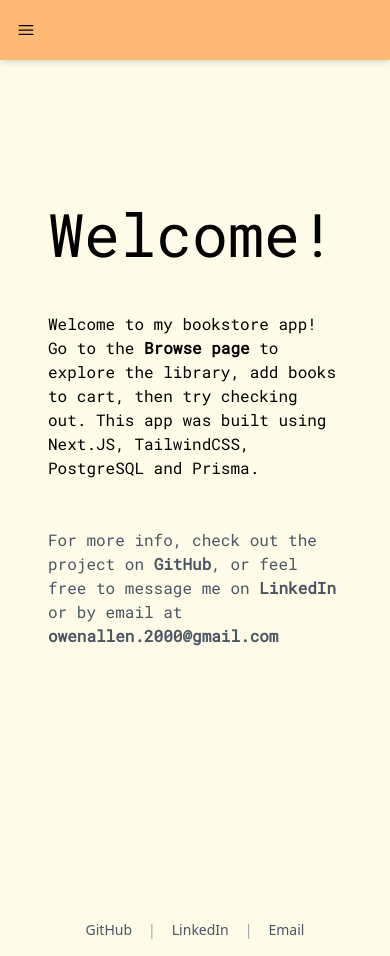
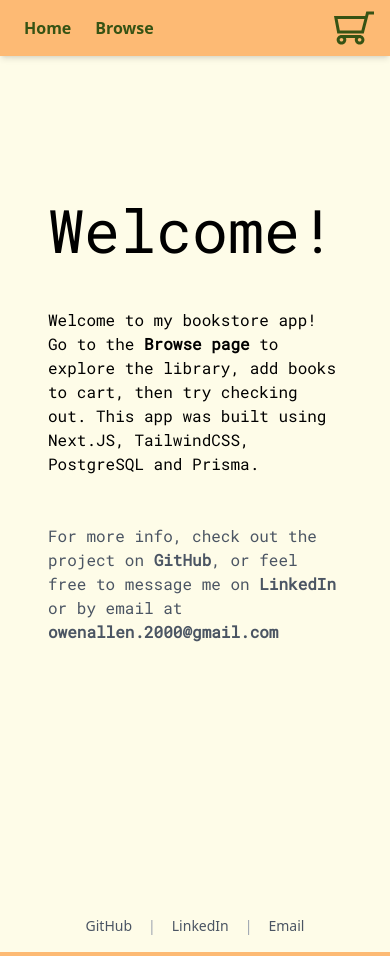
Before and after one commit to Owen-Allen/bookstore-webapp, a Next.js app: page / in a window 390 px wide. Built offline with nearby package versions, Linux system fonts and the light colour scheme.

Commit message:
removed unnecessary hamburger

```diff
--- a/components/Nav.tsx
+++ b/components/Nav.tsx
@@ -10,11 +10,10 @@ const Nav = () => {
 
   return (
     <nav
-      className="relative flex w-full items-center justify-between bg-orange-300 shadow-md py-2 md:flex-wrap md:justify-start"
+      className="relative flex w-full items-center bg-orange-300 shadow-md py-2 flex-wrap justify-start"
     >
-      <div className="flex w-full flex-wrap items-center justify-between ">
-        <div className="flex items-center">
-          {/*  Hamburger menu button */}
+      <div className="flex w-full items-center justify-between ">
+        {/*<div className="flex items-center">
           <button
             className="border-0 text-black bg-transparent py-2 px-4 text-xl leading-none transition-shadow duration-150 ease-in-out hover:text-neutral-700 focus:text-neutral-700 dark:hover:text-white dark:focus:text-white lg:hidden"
             type="button"
@@ -24,7 +23,6 @@ const Nav = () => {
             aria-expanded="false"
             aria-label="Toggle navigation"
           >
-            {/* Hamburger menu icon */}
             <span className="[&>svg]:w-5">
               <svg
                 xmlns="http://www.w3.org/2000/svg"
@@ -42,25 +40,25 @@ const Nav = () => {
               </svg>
             </span>
           </button>
-        </div>
+        </div>*/}
 
         {/* Navigation links */}
         <div
-          className="!visible mx-16 hidden grow basis-[100%] items-center lg:!flex lg:basis-auto"
+          className="mx-4 sm:mx-16 grow items-center flex basis-auto"
           id="navbarSupportedContentY"
         >
-          <ul className="mr-auto flex flex-col lg:flex-row" data-te-navbar-nav-ref>
-            <li className="mb-4 lg:mb-0 lg:pr-2">
+          <ul className="mr-auto flex flex-row" data-te-navbar-nav-ref>
+            <li className="pr-2">
               <Link
-                className={"block font-semibold hover:text-black text-lime-900 transition duration-250 ease-in-out disabled:text-black/30 lg:p-2 "}
+                className={"block font-semibold hover:text-black text-lime-900 transition duration-250 ease-in-out disabled:text-black/30 p-2 "}
                 href="/"
               >
                 Home
               </Link>
             </li>
-            <li className="mb-4 lg:mb-0 lg:pr-2">
+            <li className="pr-2">
               <Link
-                className="block font-semibold hover:text-black text-lime-900 transition duration-250 ease-in-out disabled:text-black/30 lg:p-2"
+                className="block font-semibold hover:text-black text-lime-900 transition duration-250 ease-in-out disabled:text-black/30 p-2"
                 href="/browse"
               >
                 Browse
@@ -76,7 +74,7 @@ const Nav = () => {
             </li> */}
           </ul>
 
-          <div className={cartQuantity ? "font-sans block mt-4 lg:inline-block lg:mt-0 lg:ml-6 align-middle text-black hover:text-gray-700" : "pointer-events-none font-sans block mt-4 lg:inline-block lg:mt-0 lg:ml-6 align-middle text-black hover:text-gray-700"}>
+          <div className={cartQuantity ? "font-sans inline-block align-middle text-black hover:text-gray-700" : "pointer-events-none font-sans block lg:inline-block lg:mt-0 lg:ml-6 align-middle text-black hover:text-gray-700"}>
             <Link href="/checkout" role="button" className="relative flex">
               <svg className="peer fill-lime-900 hover:fill-black transition duration-250 ease-in-out" fill="#FFFFFF" version="1.1" id="Capa_1" xmlns="http://www.w3.org/2000/svg"
                 width="40px" height="40px" viewBox="0 0 902.86 902.86"
```
